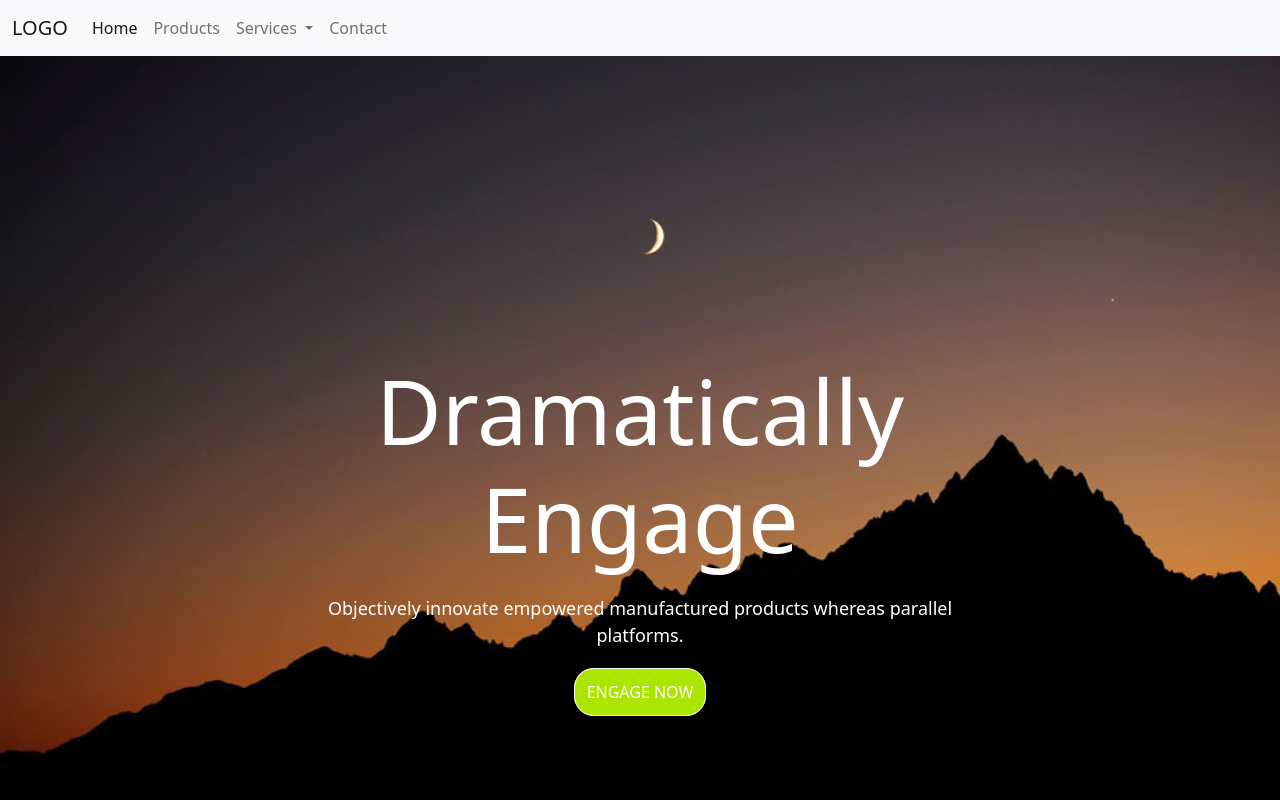
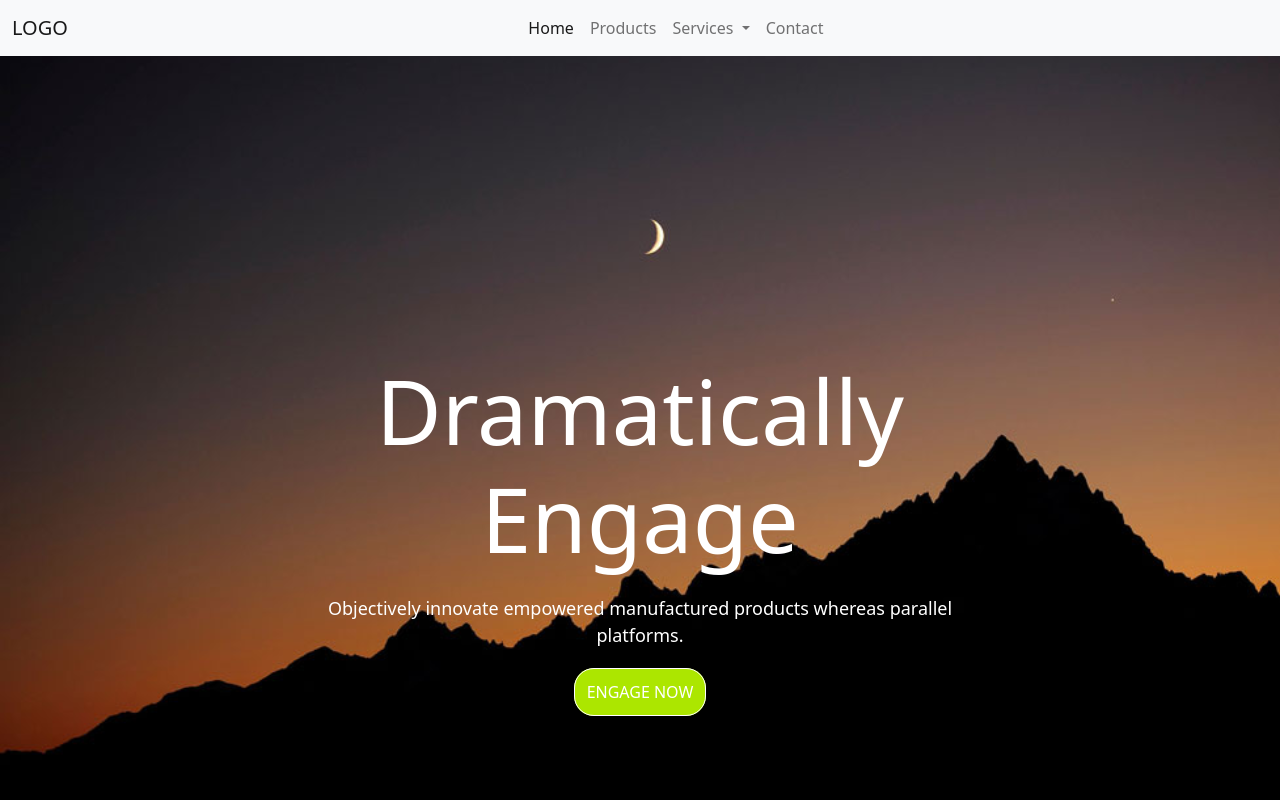
Before and after one commit to fahadg206/project2git, a plain HTML site: page index.html in a window 1280 px wide. Shown: the top 800 px of the page. Drawn offline with nearby package versions, Linux system fonts and the light colour scheme.

Commit message:
figured out how to space out my navbar using enable flex behaviors on bootstrap

```diff
--- a/index.html
+++ b/index.html
@@ -23,7 +23,7 @@
         <button class="navbar-toggler" type="button" data-bs-toggle="collapse" data-bs-target="#navbarNavDropdown" aria-controls="navbarNavDropdown" aria-expanded="false" aria-label="Toggle navigation">
           <span class="navbar-toggler-icon"></span>
         </button>
-        <div class="collapse navbar-collapse" id="navbarNavDropdown">
+        <div class="collapse navbar-collapse justify-content-around" id="navbarNavDropdown">
           <ul class="navbar-nav">
             <li class="nav-item">
               <a class="nav-link active" aria-current="page" href="#">Home</a>
```
